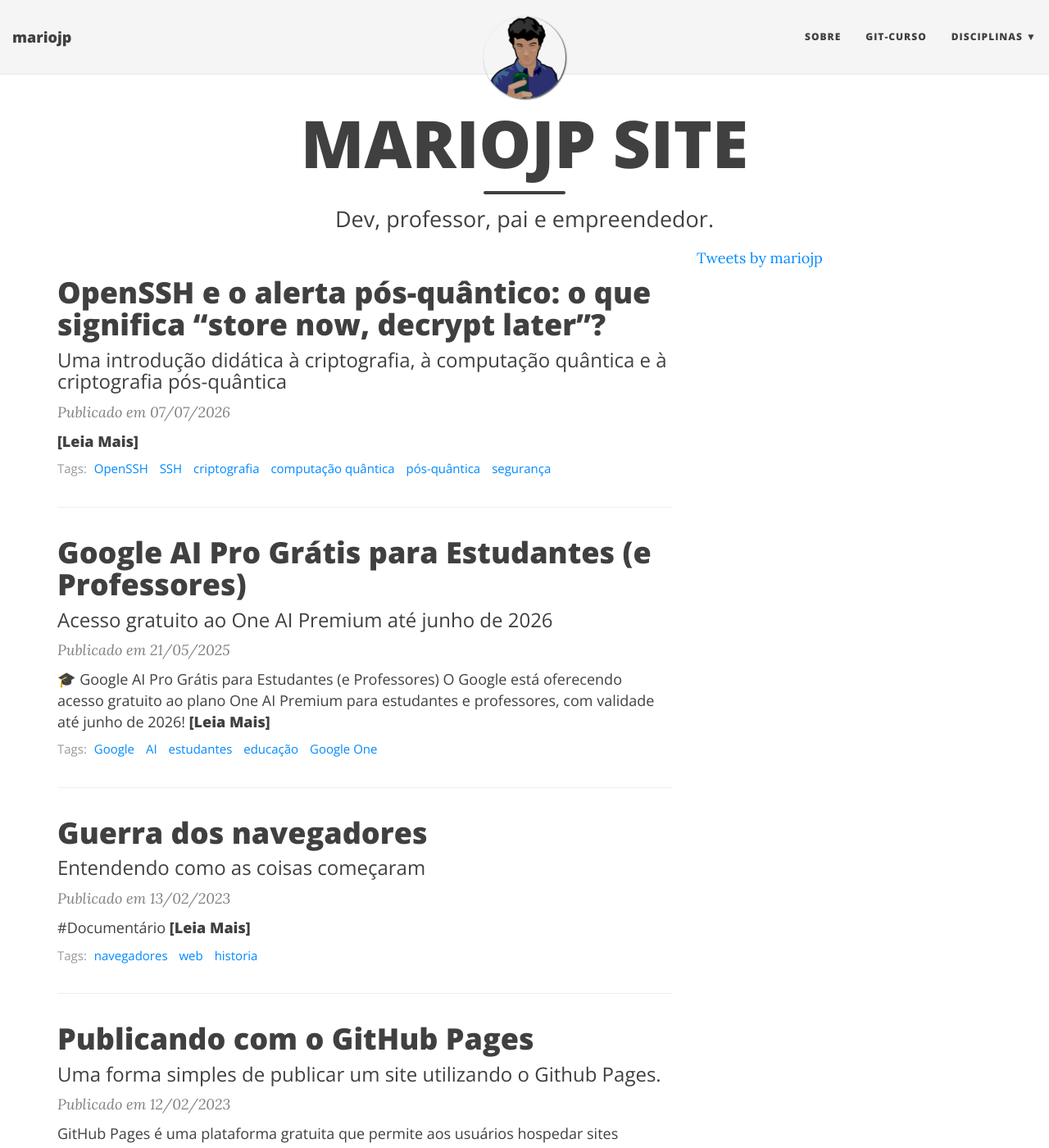
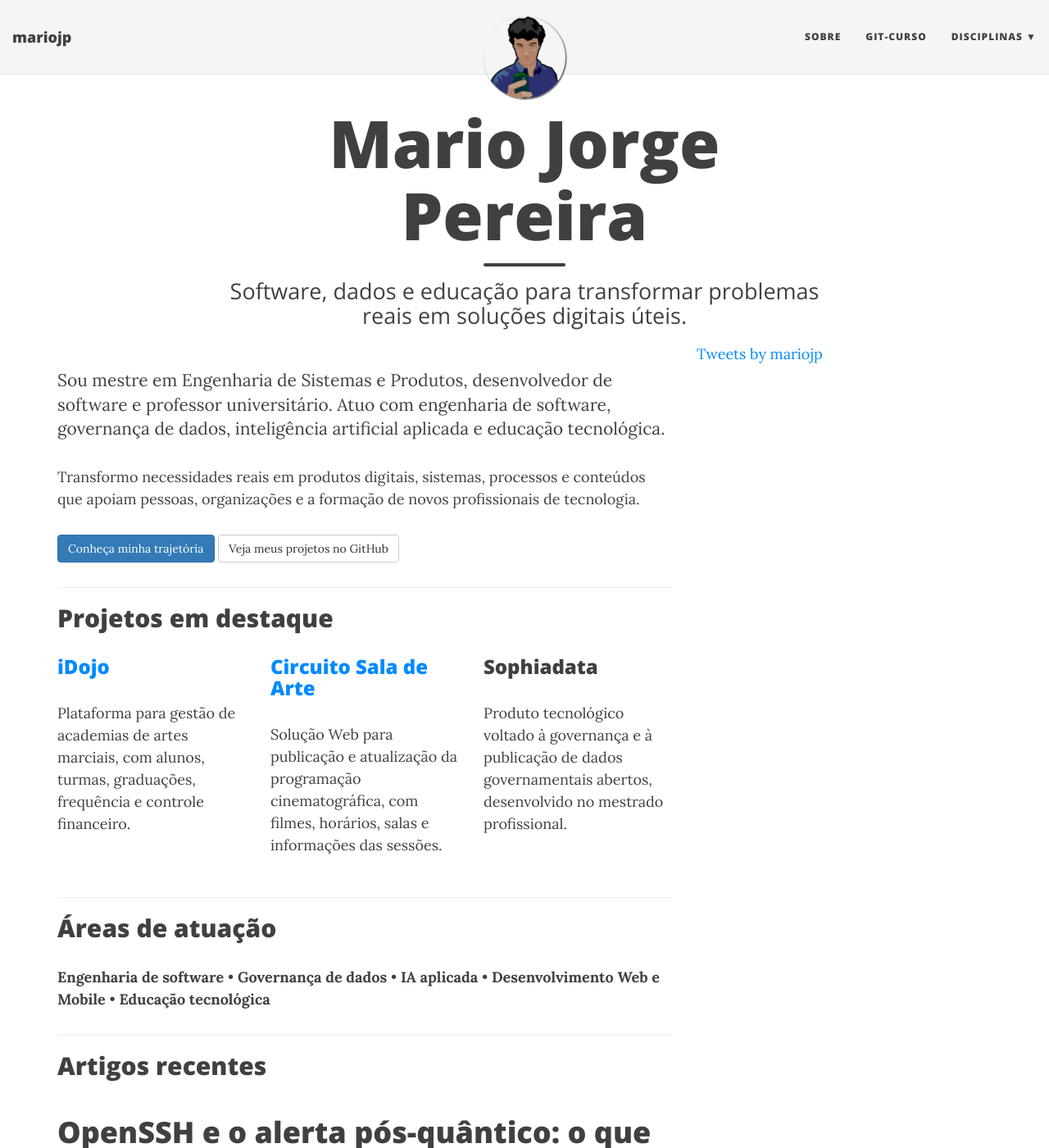
Before and after one commit to mariojp/mariojp.github.io, a Jekyll site: the page built from index.html, in a window 1280 px wide and 1400 px high. Shown: the whole window at 82% size. Built offline with Jekyll 4.4.1, drawn with Linux system fonts in a browser that asks for light colours; nearby versions of some CDN libraries; the list of posts is cut into pages by our own code; comment, search, counter and statistics services are not loaded.

Commit message:
Update index.html with new title and content

```diff
--- a/index.html
+++ b/index.html
@@ -1,9 +1,60 @@
 ---
 layout: page
-title: MARIOJP SITE
-subtitle: Dev, professor, pai e empreendedor.
+title: Mario Jorge Pereira
+subtitle: Software, dados e educação para transformar problemas reais em soluções digitais úteis.
 use-site-title: true
 ---
+
+<section class="home-intro">
+  <p class="lead">
+    Sou mestre em Engenharia de Sistemas e Produtos, desenvolvedor de software e professor universitário.
+    Atuo com engenharia de software, governança de dados, inteligência artificial aplicada e educação tecnológica.
+  </p>
+
+  <p>
+    Transformo necessidades reais em produtos digitais, sistemas, processos e conteúdos que apoiam pessoas,
+    organizações e a formação de novos profissionais de tecnologia.
+  </p>
+
+  <p>
+    <a class="btn btn-primary" href="{{ '/aboutme/' | relative_url }}">Conheça minha trajetória</a>
+    <a class="btn btn-default" href="https://github.com/mariojp">Veja meus projetos no GitHub</a>
+  </p>
+</section>
+
+<hr>
+
+<section>
+  <h2>Projetos em destaque</h2>
+
+  <div class="row">
+    <div class="col-md-4">
+      <h3><a href="https://idojo.com.br/">iDojo</a></h3>
+      <p>Plataforma para gestão de academias de artes marciais, com alunos, turmas, graduações, frequência e controle financeiro.</p>
+    </div>
+
+    <div class="col-md-4">
+      <h3><a href="https://saladearte.art.br/">Circuito Sala de Arte</a></h3>
+      <p>Solução Web para publicação e atualização da programação cinematográfica, com filmes, horários, salas e informações das sessões.</p>
+    </div>
+
+    <div class="col-md-4">
+      <h3>Sophiadata</h3>
+      <p>Produto tecnológico voltado à governança e à publicação de dados governamentais abertos, desenvolvido no mestrado profissional.</p>
+    </div>
+  </div>
+</section>
+
+<hr>
+
+<section>
+  <h2>Áreas de atuação</h2>
+  <p><strong>Engenharia de software</strong> • <strong>Governança de dados</strong> • <strong>IA aplicada</strong> • <strong>Desenvolvimento Web e Mobile</strong> • <strong>Educação tecnológica</strong></p>
+</section>
+
+<hr>
+
+<h2>Artigos recentes</h2>
 
 <div class="posts-list">
   {% for post in paginator.posts %}
@@ -26,7 +77,7 @@ use-site-title: true
       {% if post.image %}
       <div class="post-image">
         <a href="{{ post.url | relative_url }}">
-          <img src="{{ post.image | relative_url }}">
+          <img src="{{ post.image | relative_url }}" alt="{{ post.title }}">
         </a>
       </div>
       {% endif %}
@@ -51,7 +102,6 @@ use-site-title: true
       {% endif %}
     </div>
     {% endif %}
-
   </article>
   {% endfor %}
 </div>
```
Lines whose indentation alone changed are shown as unchanged.
